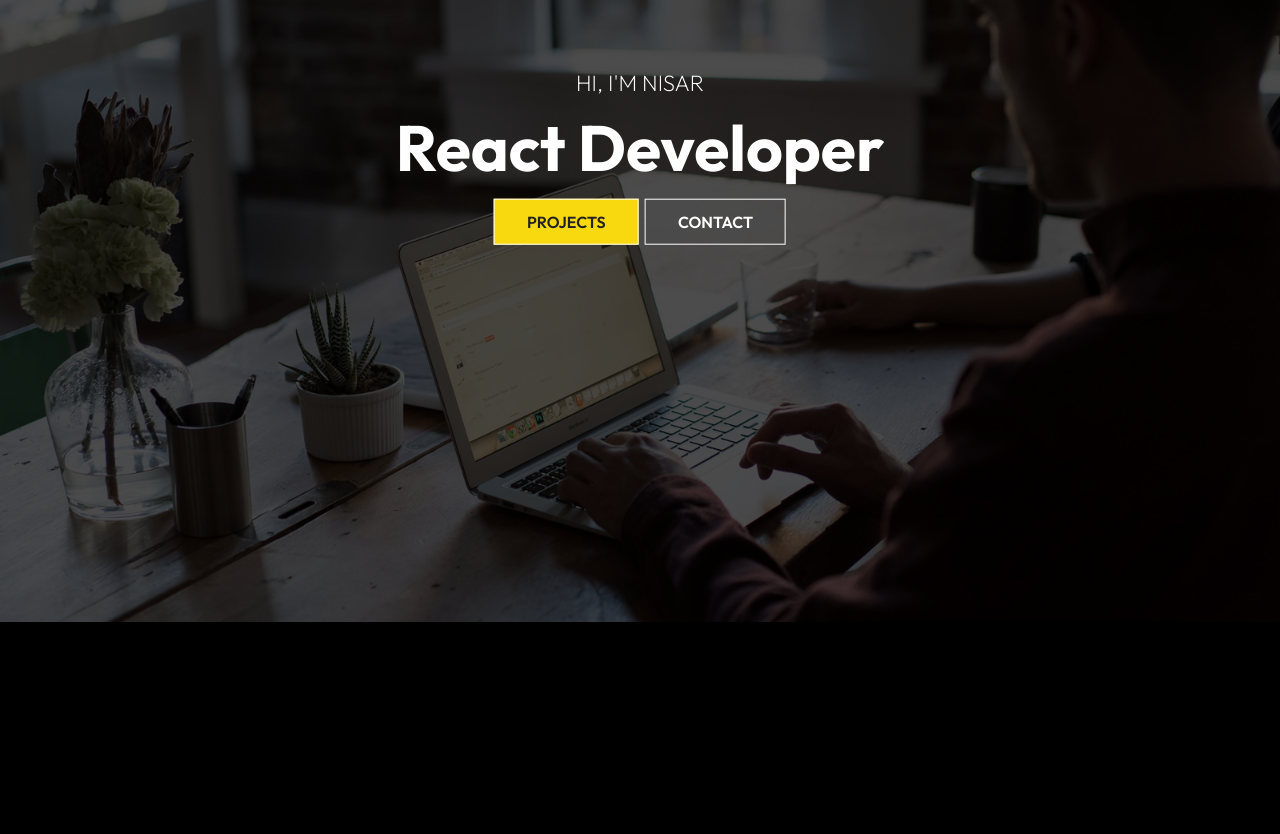
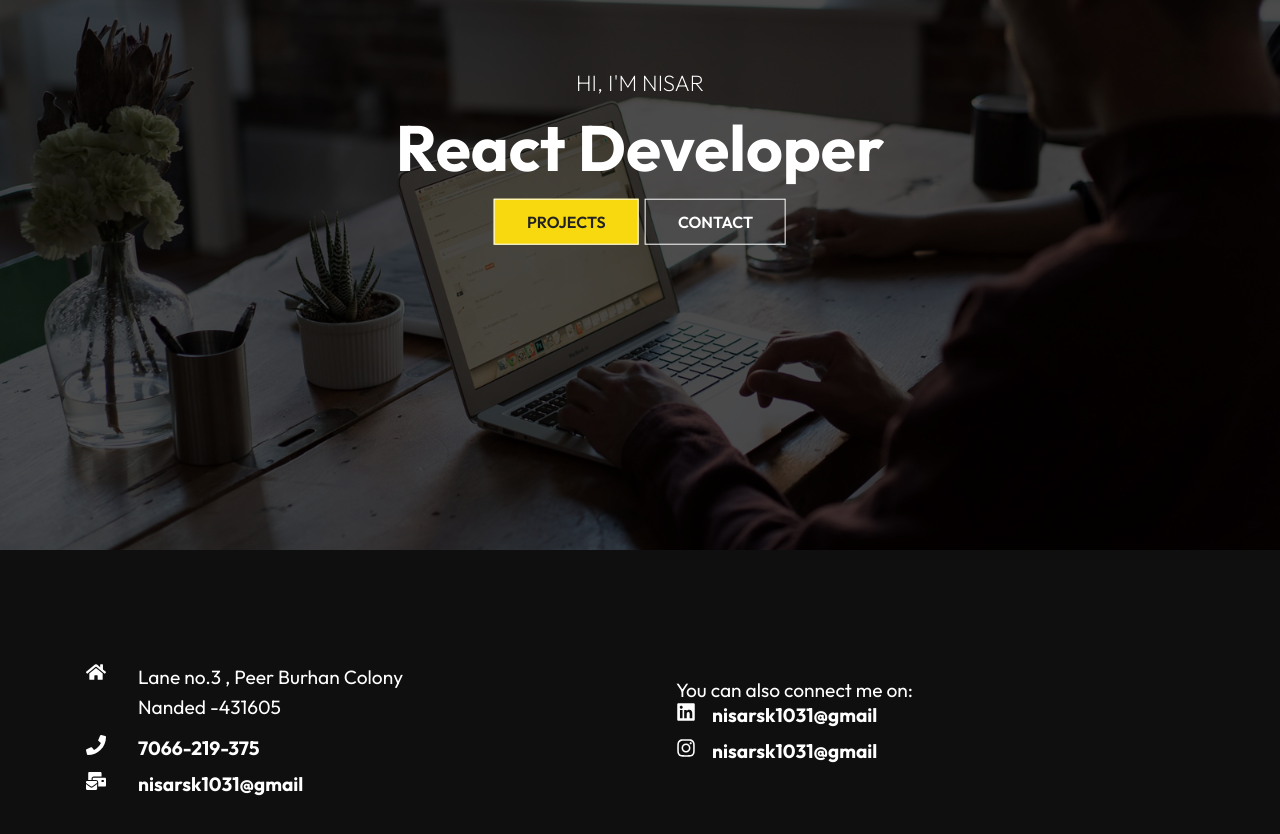
Before and after one commit to nisarsk1031/NisarPortfolio, a React (Create React App) app: page / in a window 1280 px wide. Shown: the part 250-1084 px from the top of the page. Before the commit the page ends 876 px from the top, so only its background shows below. Built offline with nearby package versions, Linux system fonts and the light colour scheme.

Commit message:
Add footer section

```diff
--- /dev/null
+++ b/src/components/Footer.jsx
@@ -0,0 +1,53 @@
+import "./Footerstyles.css"
+import React from 'react'
+import { FaFacebook, FaHome,FaInstagram,FaLinkedin,FaMailBulk,FaPhone } from "react-icons/fa"
+
+export const Footer = () => {
+  return (
+    <div className="footer">
+        <div className="footer-container">
+            <div className="left">
+                <div className="location">
+                    <FaHome size={20}
+                    style={{color:"#fff", marginRight:"2rem"}}/>
+                    <div>
+                        <p>Lane no.3 , Peer Burhan Colony</p>
+                        <p>Nanded -431605</p>
+                    </div>
+                </div>
+                <div className="phone">
+                <h4><FaPhone size={20}
+                    style={{color:"#fff", marginRight:"2rem"}}/>
+                    7066-219-375</h4>
+                </div>
+                <div className="email">
+                <h4>
+                    <FaMailBulk size={20}
+                    style={{color:"#fff", marginRight:"2rem"}}/>
+                    nisarsk1031@gmail
+                    </h4>
+                </div>
+            </div>
+            <div className="right">
+                <div className="social">
+                <p>You can also connect me on:</p>
+                <div className="linkedin">
+                    <h4>
+                <FaLinkedin size={20}
+                    style={{color:"#fff", marginRight:"1rem"}}/>
+                    nisarsk1031@gmail
+                    </h4>
+                    </div>
+                    <div className="insta">
+                        <h4>
+                <FaInstagram size={20}
+                    style={{color:"#fff", marginRight:"1rem"}}/>
+                    nisarsk1031@gmail
+                    </h4>
+                    </div>
+                </div>
+            </div>
+        </div>
+    </div>
+  )
+}
--- /dev/null
+++ b/src/components/Footerstyles.css
@@ -0,0 +1,50 @@
+.footer{
+ width: 100%;
+ padding: 6rem 0;
+ background-color: rgba(19,19,19,0.8);
+}
+.footer-container{
+    max-width: 1140px;
+    margin: auto;
+    display: grid;
+    grid-template-columns: repeat(2,1fr);
+    grid-gap:40px
+}
+.left{
+   height: 100%;
+   max-width: 100%;
+   display: flex;
+   flex-direction: column;
+   padding: 1rem;
+}
+.location{
+    display: flex;
+    margin-bottom: 0.8rem;
+}
+.location p{
+    line-height: 30px;
+}
+.right{
+    height: 100%;
+    max-width: 100%;
+    display: flex;
+    flex-direction: column;
+    padding: 1rem;
+}
+.social{
+    margin-top: 1rem;
+}
+h4{
+    font-size: 1.2rem;
+    padding-bottom: 0.7rem;
+}
+p{
+    font-size: 1.2rem;
+}
+@media screen and (max-width:640px) {
+    .footer-container{
+
+        grid-template-columns:1fr;
+
+    }
+}
--- a/src/components/Heroimgstyle.css
+++ b/src/components/Heroimgstyle.css
@@ -46,3 +46,15 @@
 .content .btn{
     margin:1rem 0.2rem
 }
+@media screen and (max-width:640px){
+    .hero .content h1{
+        font-size: 3rem;
+
+    }
+    .hero .content p{
+        font-size: 1.4rem;
+
+
+    }
+
+}
--- a/src/components/NavStyles.css
+++ b/src/components/NavStyles.css
@@ -4,6 +4,14 @@ display: flex;
 justify-content: space-between;
 align-items: center;
 padding: 1rem;
+position: fixed;
+width: 100%;
+height: 90px;
+z-index: 10;
+}
+.header-bg{
+    background-color: rgba(0,0,0,0.85);
+    transition: 0.5s;
 }
 .navmenu{
     display:flex
--- a/src/components/Navbar.jsx
+++ b/src/components/Navbar.jsx
@@ -7,8 +7,20 @@ import {FaBars,FaTimes} from "react-icons/fa"
 const Navbar = () => {
     const[click,setClick]=useState(false);
     const handleClick=()=> setClick(!click)
+
+const[color,setColor]=useState(false)
+const changeColor=()=>{
+    if(window.scrollY>=100){
+        setColor(true)
+    }else{
+        setColor(false)
+    }
+}
+
+window.addEventListener("scroll",changeColor)
+
   return (
-    <div className="header">
+    <div className={color?"header header-bg":"header"}>
         <Link to="/"><h1>Portfolio</h1></Link>
         <ul className={click?"navmenu active":"navmenu"}>
             <li>
--- a/src/routes/Home.jsx
+++ b/src/routes/Home.jsx
@@ -1,12 +1,14 @@
 import React from 'react'
 import Navbar from '../components/Navbar'
 import Heroimg from "../components/Heroimg"
+import { Footer } from '../components/Footer'
 
 const Home = () => {
   return (
     <div>
          <Navbar/>
          <Heroimg/>
+         <Footer/>
     </div>
   )
 }
```
